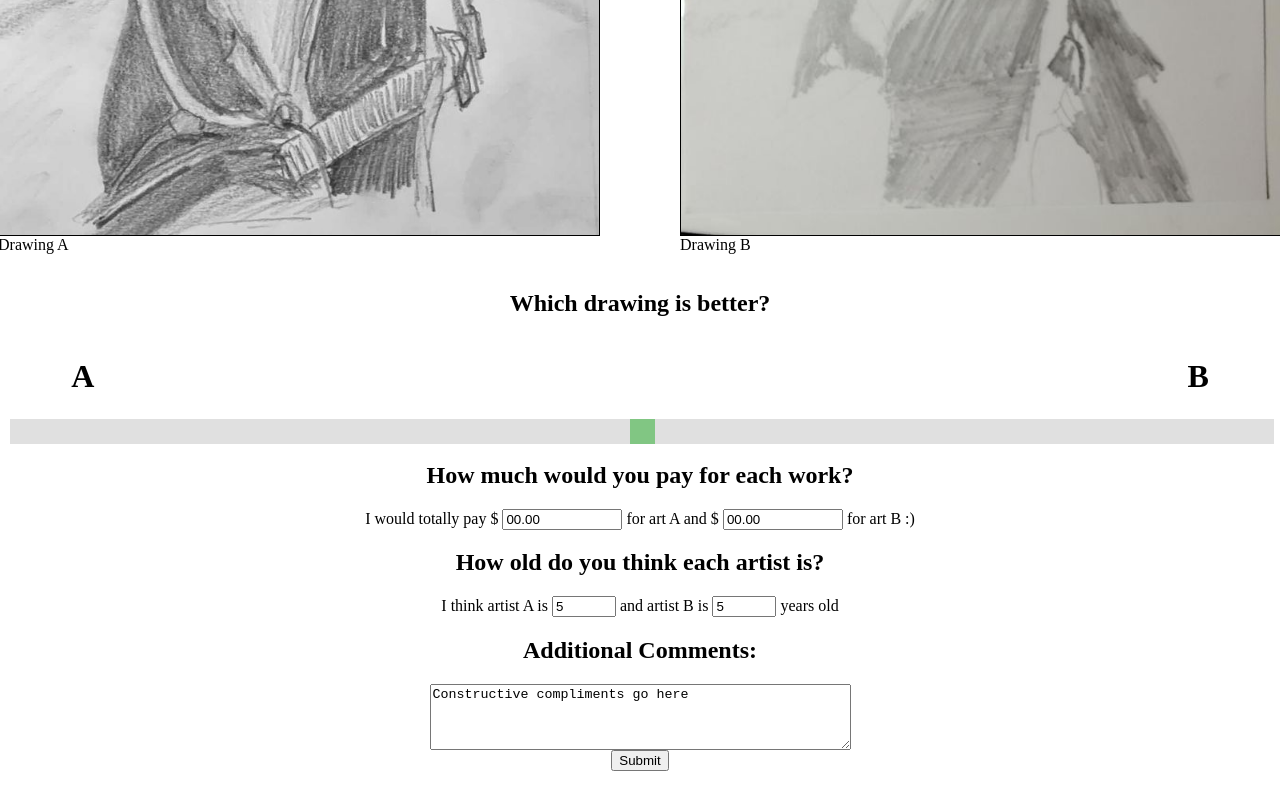
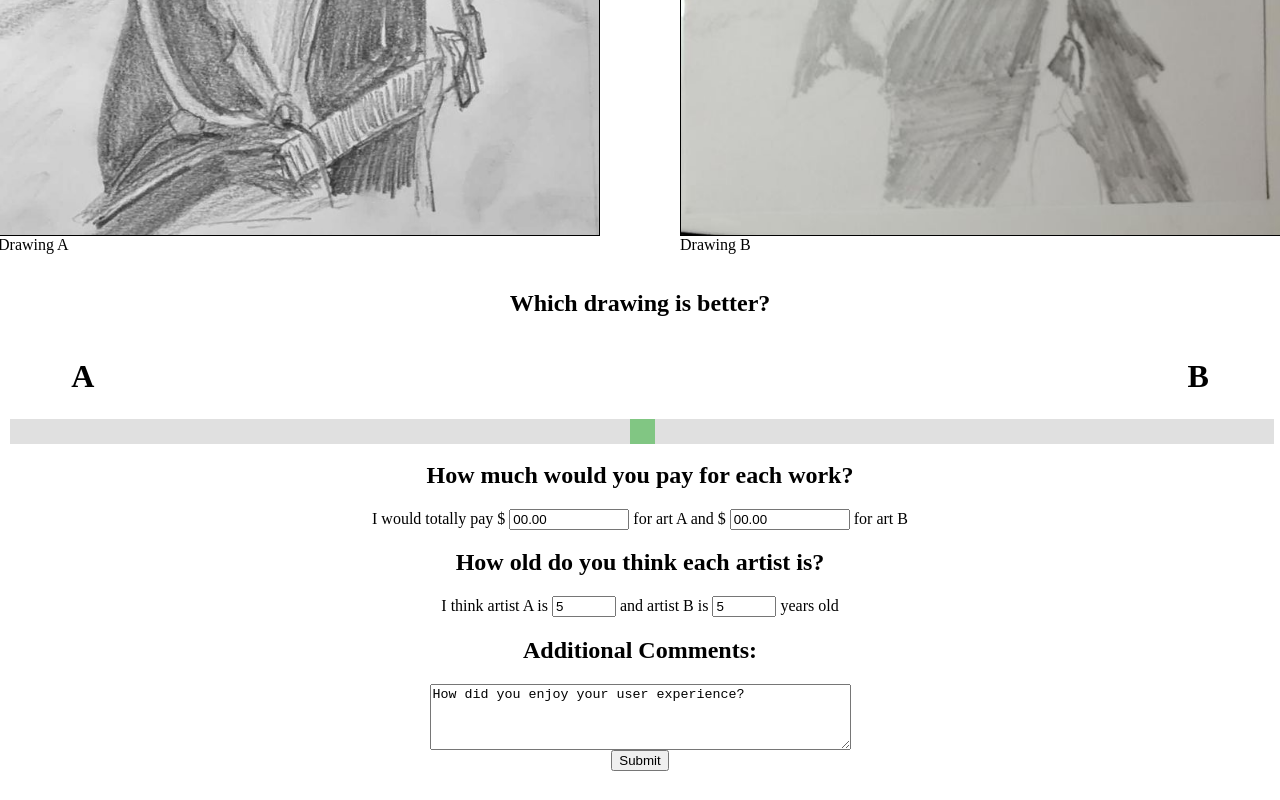
Before and after one commit to CosmicSurgery/-OLD-CosmicSurgery.github.io, a plain HTML site: page artmash.html in a window 1280 px wide. Shown: the part 608-1408 px from the top of the page. Drawn offline with Linux system fonts and the light colour scheme.

Commit message:
changed the default value for additional comments

```diff
--- a/artmash.html
+++ b/artmash.html
@@ -33,7 +33,7 @@
                 </label>
                 <label for='Price-B'>and $
                     <input type="number" min='-100' step='0.01' max='1000000' value='00.00' id='price-B'>
-                    for art B :)
+                    for art B
                 </label>
             </div>
             <h2>How old do you think each artist is?</h2>
@@ -48,7 +48,7 @@
             </div>
             <h2>Additional Comments: </h2>
             <div class='textarea-container'>
-                <textarea id='comments' name='comments' rows='4' cols='50'>Constructive compliments go here</textarea>
+                <textarea id='comments' name='comments' rows='4' cols='50'>How did you enjoy your user experience?</textarea>
             </div>
             <button id='btn'>Submit</button>
             <div id='msg'>
```
